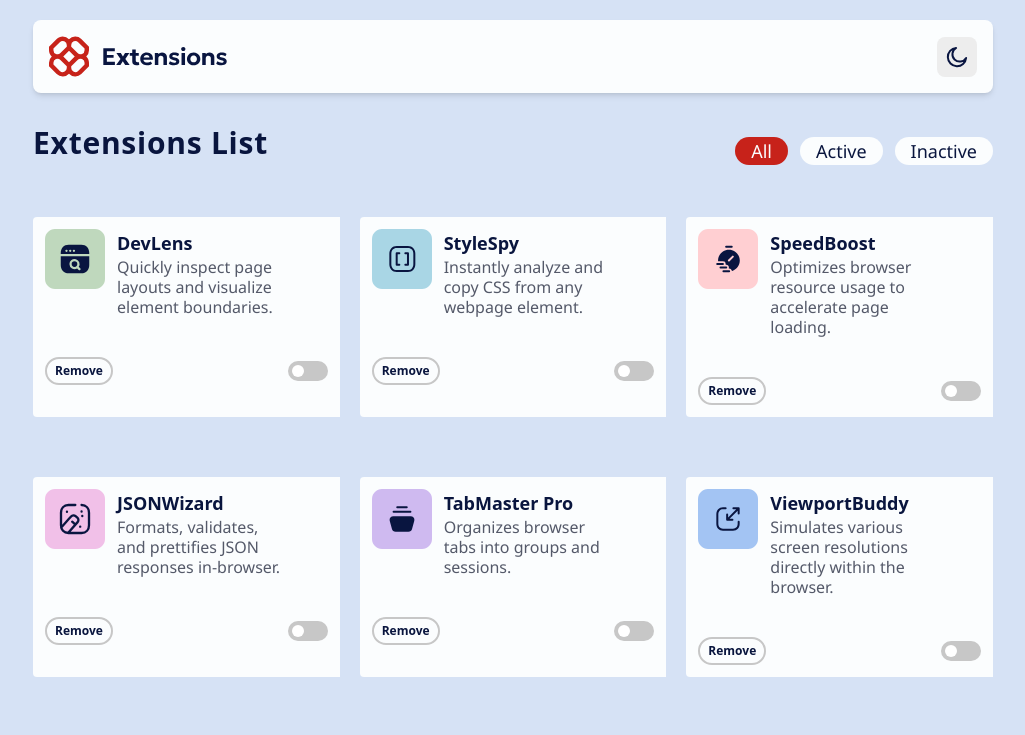
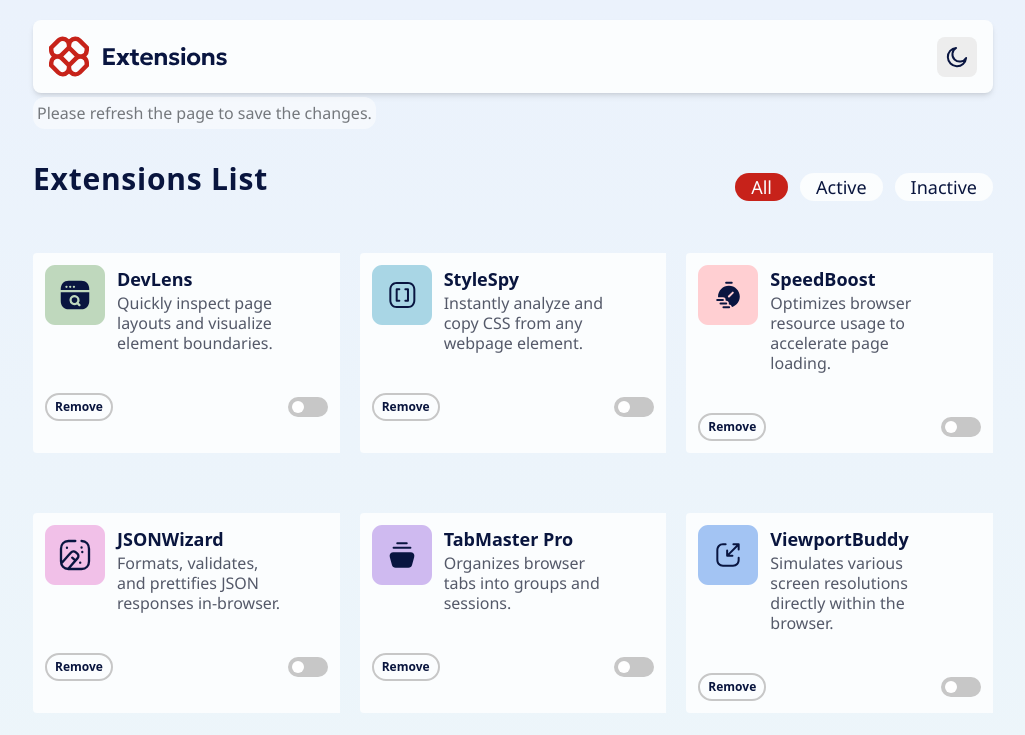
Before and after one commit to Diego2Drm/browser-extensions-manager-ui, a React (Vite) app: page / in a window 1280 px wide. Shown: the top 735 px of the page, without its empty margins (127-1152 px from the left). Built offline with nearby package versions, Linux system fonts and the light colour scheme; a web font is replaced by a local one.

Commit message:
Change bg, change fill-rule

```diff
--- a/index.html
+++ b/index.html
@@ -6,7 +6,7 @@
     <meta name="viewport" content="width=device-width, initial-scale=1.0" />
     <title>Browser Extensions Manager UI</title>
   </head>
-  <body class="bg-Neutral-200 dark:bg-Neutral-900">
+  <body class="bg-gradient-to-b from-[#EBF2FC] to-[#EEF8F9]  dark:from-[#040918] dark:to-[#091540] min-h-screen">
     <div id="root"></div>
     <script type="module" src="/src/main.jsx"></script>
   </body>
--- a/src/App.jsx
+++ b/src/App.jsx
@@ -7,6 +7,9 @@ function App() {
   return (
     <Layout>
       <Hero />
+      <p className="bg-white text-black dark:text-white dark:bg-black opacity-50 w-fit p-1 my-1 rounded-xl">
+        Please refresh the page to save the changes.
+      </p>
       <Extensions />
     </Layout>
   )
```
Also changed, not shown: src/components/Hero/LogoDark.jsx (+1 -1 lines), src/components/Hero/LogoLight.jsx (+1 -1 lines).
